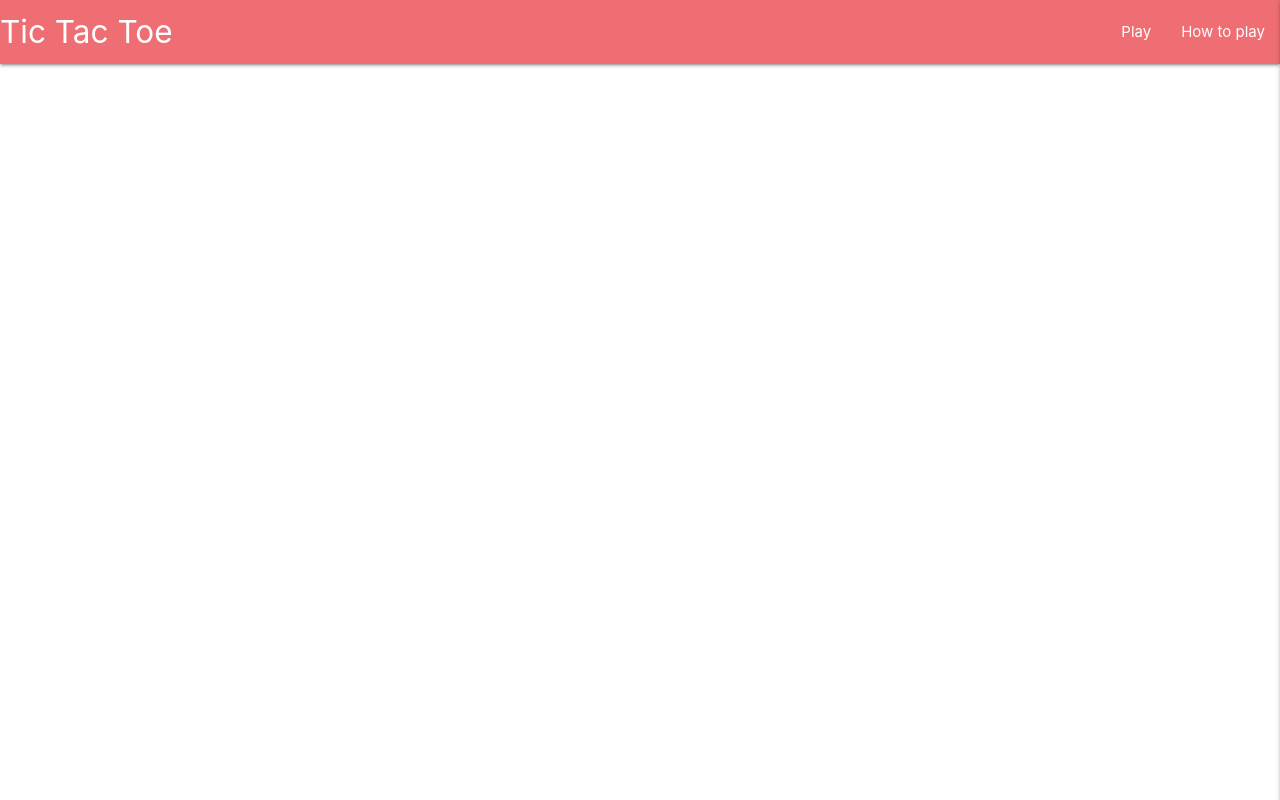
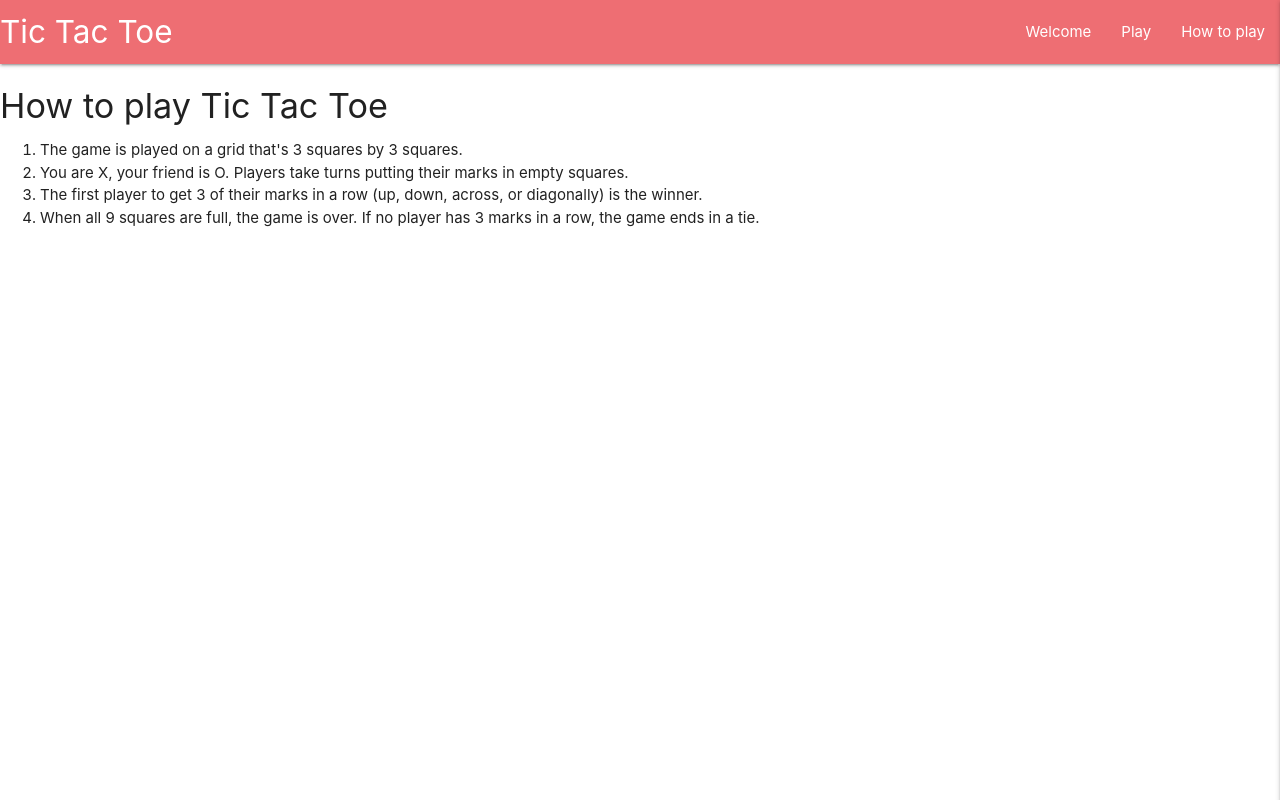
Before and after one commit to AndrewH1188/react.js-tic-tac-toe, a plain HTML site: page how-to-play.html in a window 1280 px wide. Drawn offline with nearby package versions, Linux system fonts and the light colour scheme.

Commit message:
Added paragraph for how to play

```diff
--- a/how-to-play.html
+++ b/how-to-play.html
@@ -23,7 +23,8 @@
             <a href="#" data-target="mobile-demo" class="sidenav-trigger">
                 <i class="fas fa-bars"></i><span class="sr-only">Side Navigation Menu</span></a>
             <ul class="right hide-on-med-and-down">
-                <li><a href="index.html">Play</a></li>
+                <li><a href="index.html">Welcome</a></li>
+                <li><a href="play.html">Play</a></li>
                 <li><a href="how-to-play.html">How to play</a></li>
             </ul>
         </div>
@@ -32,9 +33,25 @@
     <!--mobile nav-->
     <ul class="sidenav" id="mobile-demo">
         <h2>Tic Tac Toe</h2>
-        <li><a href="index.html">Play</a></li>
+        <li><a href="index.html">Welcome</a></li>
+        <li><a href="play.html">Play</a></li>
         <li><a href="how-to-play.html">How to play</a></li>
     </ul>
+
+
+
+
+
+
+<h4 class="how-to-play-heading">How to play Tic Tac Toe</h4>
+<p class="how-to-play-text">
+  <ol>
+  <li>The game is played on a grid that's 3 squares by 3 squares.</li>
+  <li>You are X, your friend is O. Players take turns putting their marks in empty squares.</li>
+  <li> The first player to get 3 of their marks in a row (up, down, across, or diagonally) is the winner.</li>
+  <li> When all 9 squares are full, the game is over. If no player has 3 marks in a row, the game ends in a tie.</li>
+  </ol>
+</p>
 
 
 <!--jQuery-->
```
